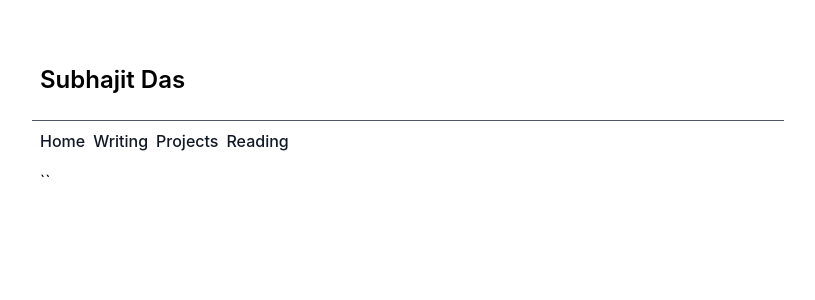
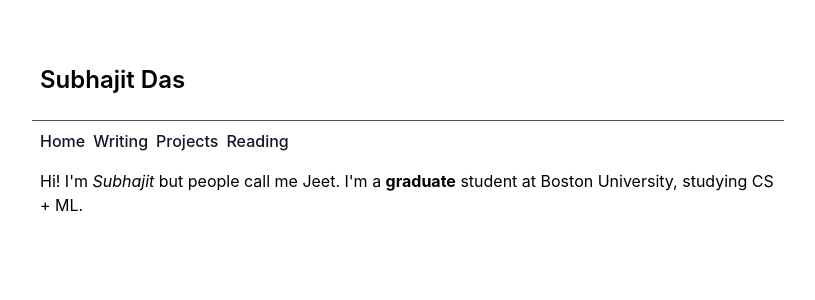
Before and after one commit to 0verread/subhajitdas.me, a React app: page / in a window 1280 px wide. Shown: the top 300 px of the page, without its empty margins (232-1047 px from the left). Built offline with nearby package versions, Linux system fonts and the light colour scheme; no server answers.

Commit message:
markdown support: WIP

```diff
--- a/src/contents/aboutme.md
+++ b/src/contents/aboutme.md
@@ -1 +1 @@
-Hi! I'm Subhajit but people call me Jeet. I'm a graduate student at Boston University, studying CS + ML.
+Hi! I'm *Subhajit* but people call me Jeet. I'm a **graduate** student at Boston University, studying CS + ML.
--- a/src/markdown.d.ts
+++ b/src/markdown.d.ts
@@ -1,4 +1,4 @@
 declare module '*.md' {
-	const value: string; // markdown is just a string
+	// const value: string; // markdown is just a string
 	export default value;
 }
--- a/src/pages/Home.tsx
+++ b/src/pages/Home.tsx
@@ -9,14 +9,17 @@ import Content from '../components/Content';
 
 const Home:React.FC = () => {
   const [homeContent, setHomeContent] = useState("")
-  useEffect(() => {
-    fetch(aboutMe).then(res => res.text()).then((text) => setHomeContent(text))
-    console.log(homeContent)
-  })
+  // useEffect(() => {
+  //   fetch(aboutMe).then((res) => res.text())
+  //   .then((text) => setHomeContent(text));
+  // })
+
+  console.log(aboutMe)
+
 
   return (
     <div className='p-2'>
-      <ReactMarkdown children={homeContent} />``
+      <ReactMarkdown children={aboutMe} />
     </div>
   )
 }
```
